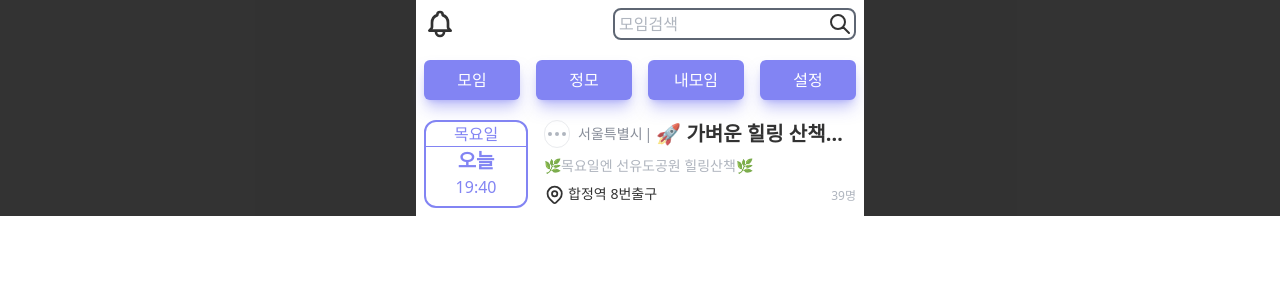
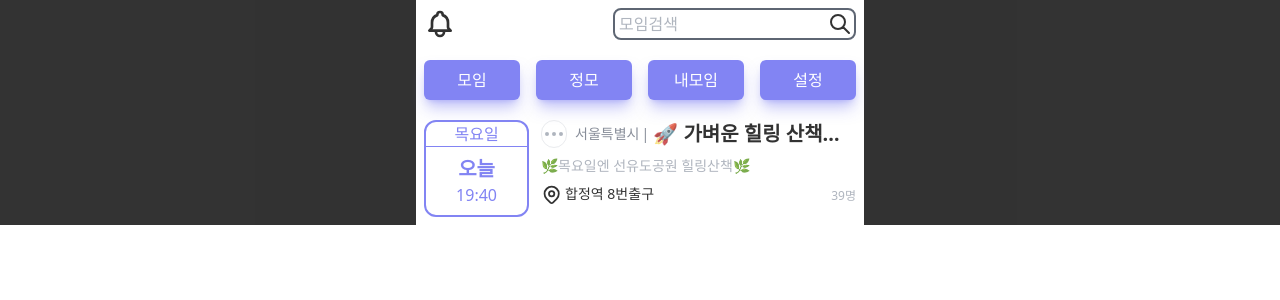
Before and after one commit to leesh5000/side-project-fe, a React (Create React App) app: page /meetup in a window 1280 px wide. Shown: the top 300 px of the page. Built offline with nearby package versions, Linux system fonts and the light colour scheme.

Commit message:
날짜 정보 수정

```diff
--- a/src/pages/root/Meetup.jsx
+++ b/src/pages/root/Meetup.jsx
@@ -10,11 +10,13 @@ const Meetup = () => {
         </Helmet>
       </section>
       <section className="flex">
-        <article className="basis-1/4 mr-4 border-2 border-indigo-500 rounded-xl text-indigo-500 text-center">
+        <article className="basis-1/4 mr-3 border-2 border-indigo-500 rounded-xl text-indigo-500 text-center">
           <p>목요일</p>
           <hr className="border-indigo-500" />
-          <p className="text-xl font-semibold">오늘</p>
-          <span className="font-medium">19:40</span>
+          <div className="py-2 px-2">
+            <p className="text-xl font-semibold">오늘</p>
+            <span className="font-medium">19:40</span>
+          </div>
         </article>
         <article className="basis-3/4">
           <div className="flex mb-2">
```
